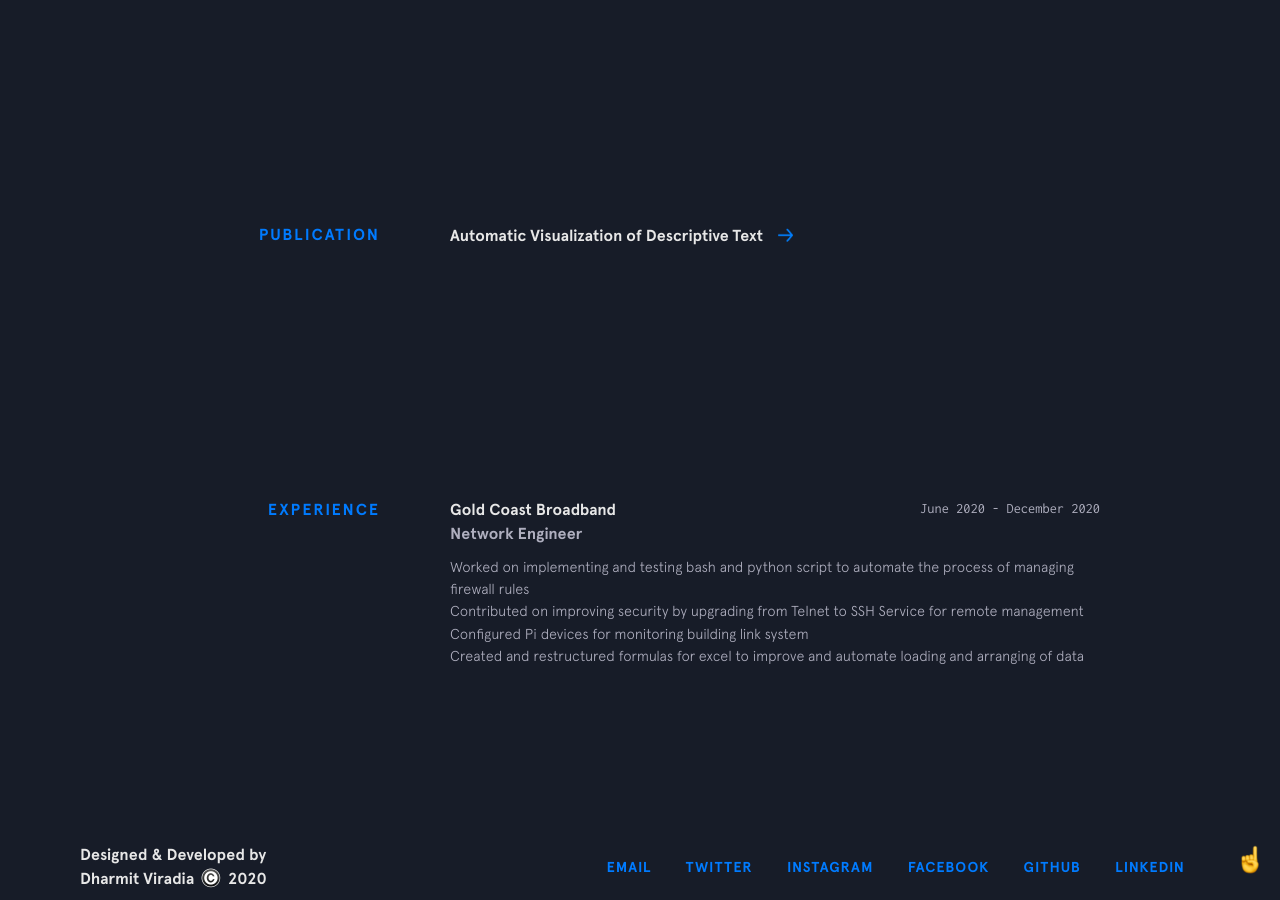
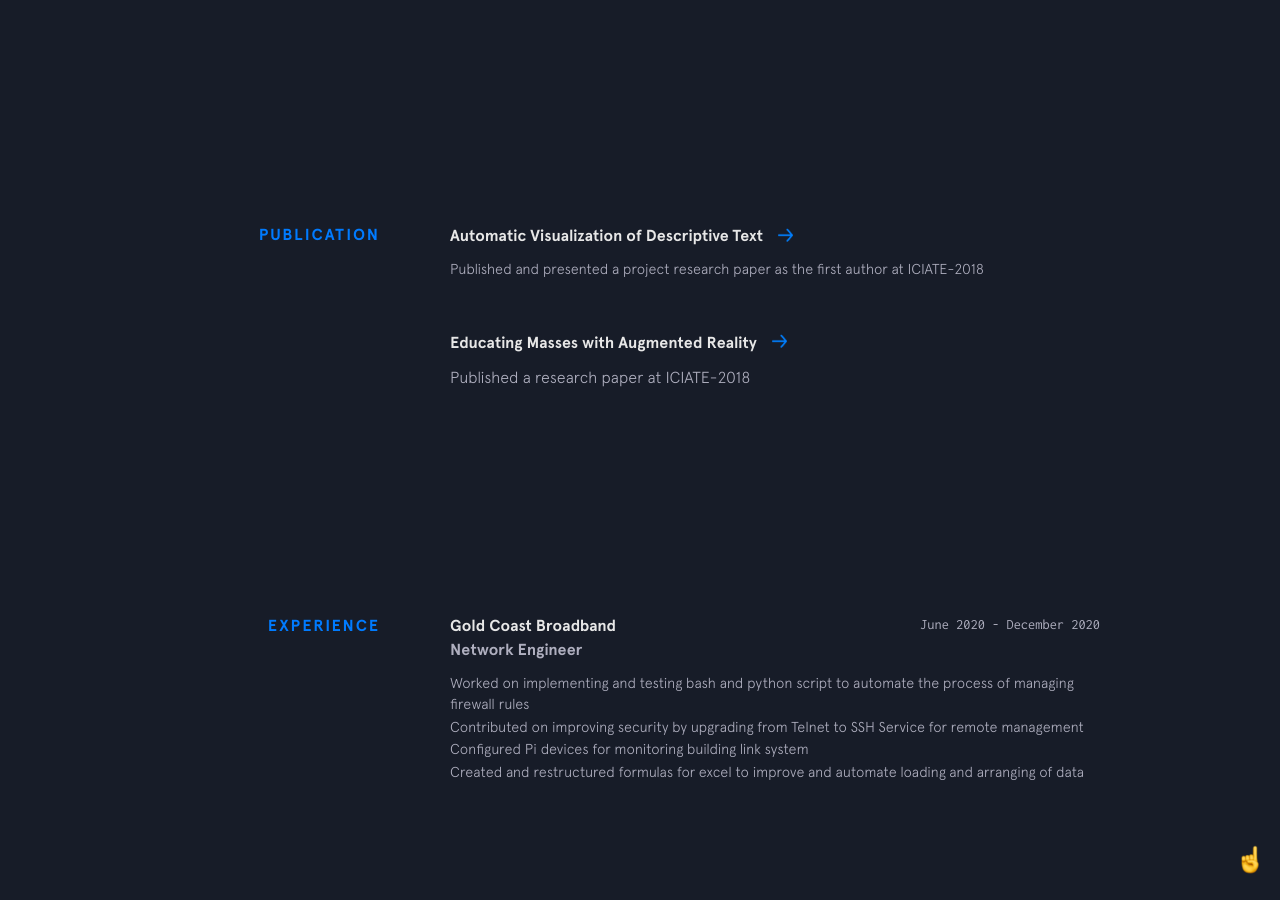
Before and after one commit to dharmitviradia/dharmitviradia.github.io, a Jekyll site: the page built from index.html, in a window 1280 px wide and 900 px high, scrolled down 3195 px. Built offline with Jekyll 4.4.1, drawn with Linux system fonts in a browser that asks for light colours; nearby versions of some CDN libraries.

Commit message:
Update publication.html

```diff
--- a/_includes/publication.html
+++ b/_includes/publication.html
@@ -5,7 +5,12 @@
             <div class="publish__name">
                 <a href="http://www.iosrjen.org/Papers/Conf.ICIATE-2018/Volume-14/11-47-51.pdf" target="_blank" class="arrow-link">Automatic Visualization of Descriptive Text</a>
             </div>
-            <p></p>
+            <p>Published and presented a project research paper as the first author at ICIATE-2018</p>
+        </div>
+            <div class="publish__name">
+                <a href="http://www.iosrjen.org/Papers/Conf.ICIATE-2018/Volume-12/5-18-22.pdf" target="_blank" class="arrow-link">Educating Masses with Augmented Reality</a>
+            </div>
+            <p>Published a research paper at ICIATE-2018</p>
         </div>
     </div>
 </section>
```
